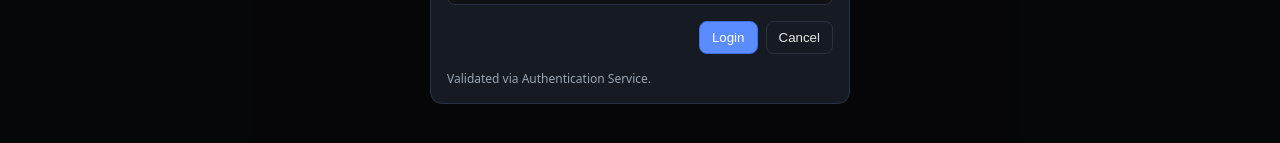
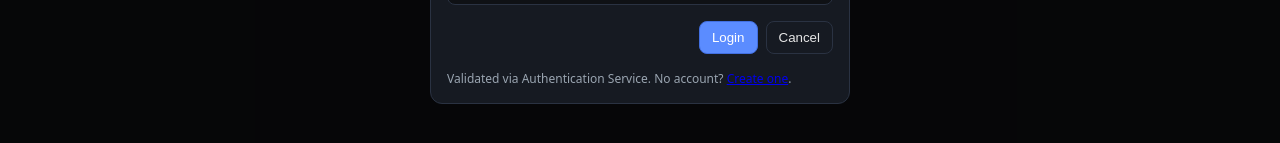
Before and after one commit to Basra97/Project1-ACIT-3495, a plain HTML site: page video-streaming-web/index.html in a window 1280 px wide. Both pictures are taken after a click on the button "Login". Shown: the part 461-604 px from the top of the page. Drawn offline with Linux system fonts and the light colour scheme.

Commit message:
added create acc to login

```diff
--- a/video-streaming-web/index.html
+++ b/video-streaming-web/index.html
@@ -57,7 +57,7 @@
           <button type="submit" class="btn">Login</button>
           <button type="button" id="cancel-login" class="btn outline">Cancel</button>
         </div>
-  <p class="hint">Validated via Authentication Service.</p>
+        <p class="hint">Validated via Authentication Service. No account? <a href="./signup.html">Create one</a>.</p>
       </form>
     </div>
 
```
